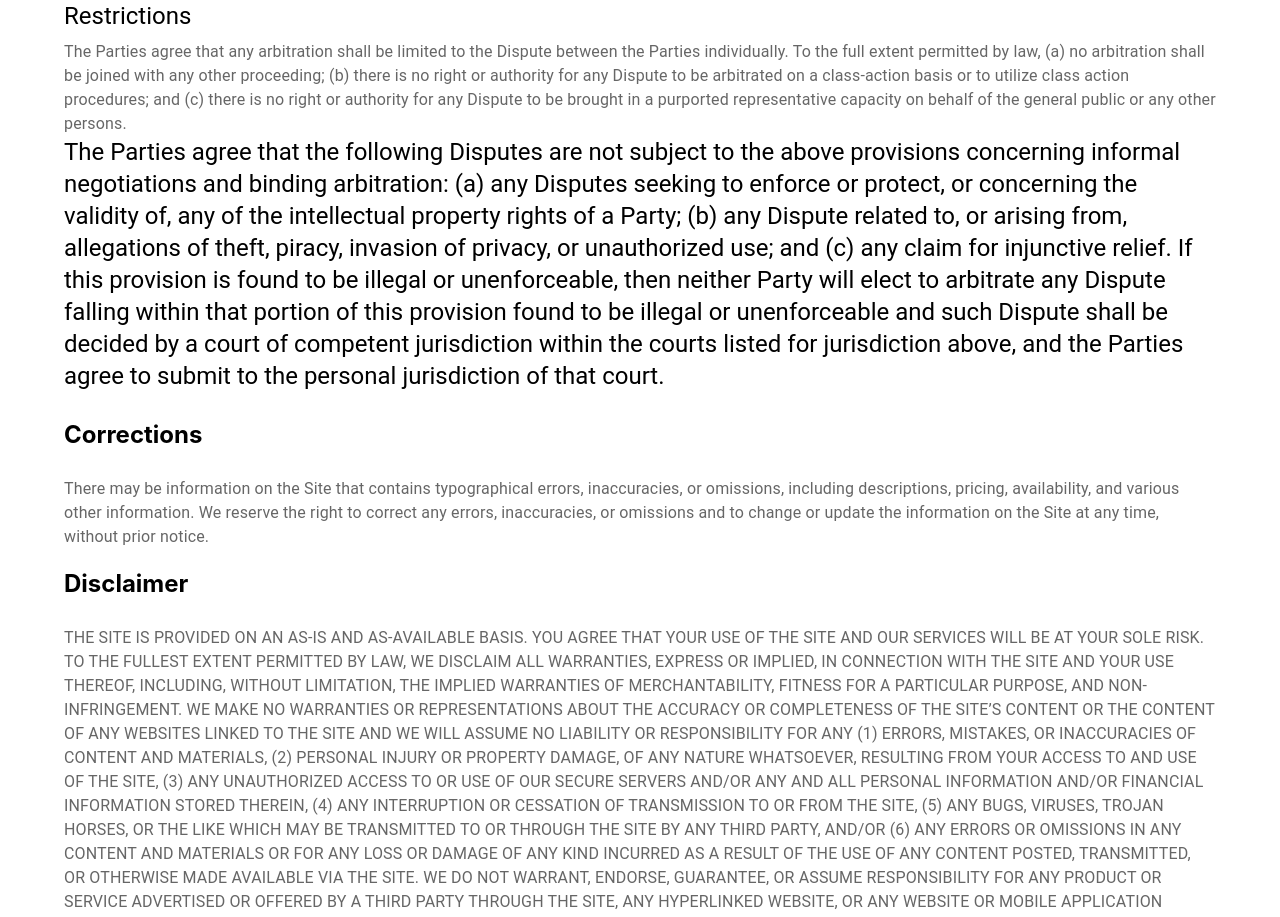
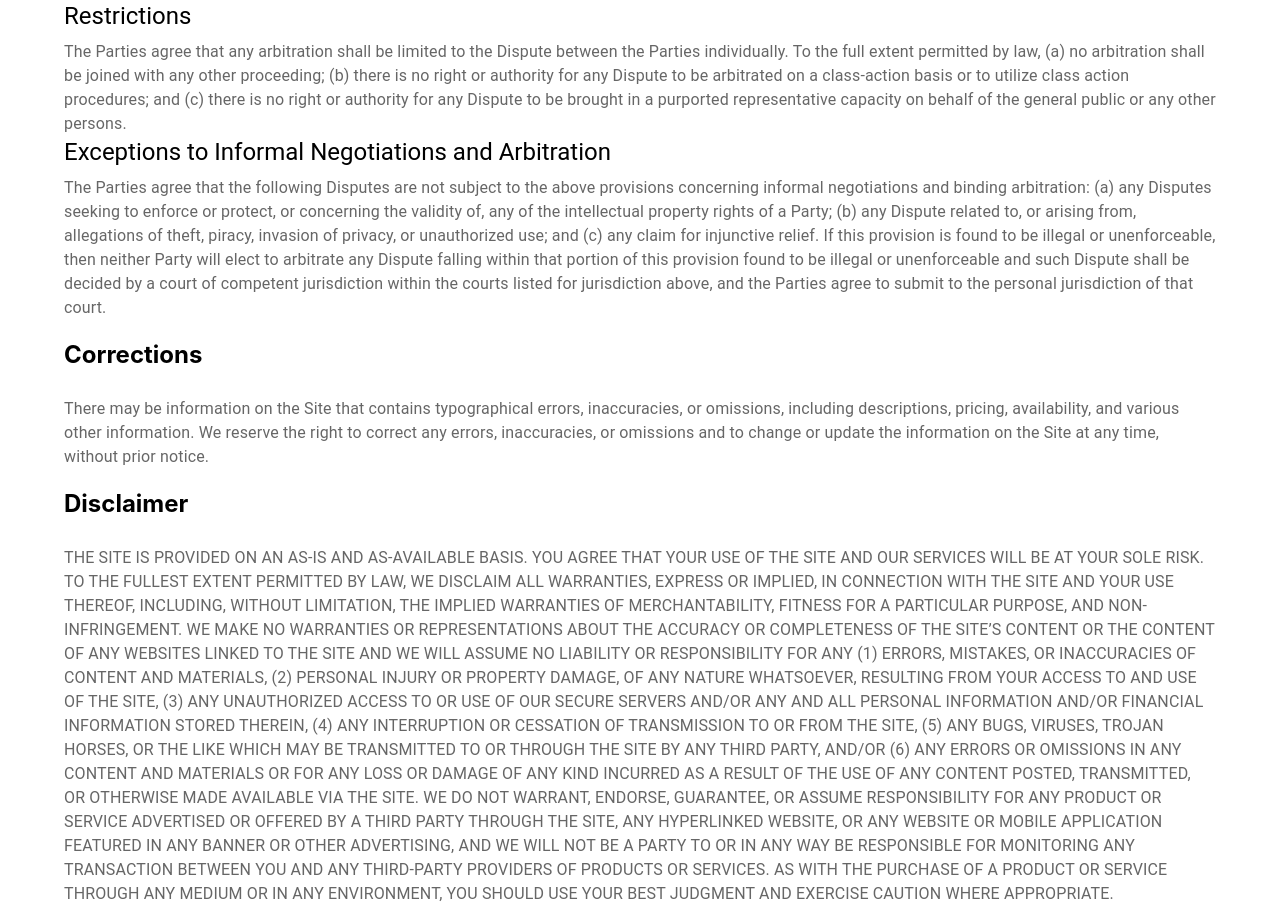
Before and after one commit to zeromcy/WebSite, a React (Create React App) app: page /terms in a window 1280 px wide. Shown: the part 7120-8037 px from the top of the page. Built offline with nearby package versions, Linux system fonts and the light colour scheme.

Commit message:
style: terms t17样式调整;

```diff
--- a/src/components/terms/sub17.js
+++ b/src/components/terms/sub17.js
@@ -10,7 +10,7 @@ export default function T17() {
             <Content sub={'Informal Negotiations'} content={'To expedite resolution and control the cost of any dispute, controversy, or claim related to these Terms of Use (each a "Dispute" and collectively, the “Disputes”) brought by either you or us (individually, a “Party” and collectively, the “Parties”), the Parties agree to first attempt to negotiate any Dispute (except those Disputes expressly provided below) informally for at least thirty (30) days before initiating arbitration. Such informal negotiations commence upon written notice from one Party to the other Party.'} />
             <Content sub={'Binding Arbitration'} content={'Any dispute arising from the relationships between the Parties to this contract shall be determined by one arbitrator who will be chosen in accordance with the Arbitration and Internal Rules of the European Court of Arbitration being part of the European Centre of Arbitration having its seat in Strasbourg, and which are in force at the time the application for arbitration is filed, and of which adoption of this clause constitutes acceptance. The seat of arbitration shall be Ghent, Belgium. The language of the proceedings shall be English. Applicable rules of substantive law shall be the law of Belgium.'} />
             <Content sub={'Restrictions'} content={'The Parties agree that any arbitration shall be limited to the Dispute between the Parties individually. To the full extent permitted by law, (a) no arbitration shall be joined with any other proceeding; (b) there is no right or authority for any Dispute to be arbitrated on a class-action basis or to utilize class action procedures; and (c) there is no right or authority for any Dispute to be brought in a purported representative capacity on behalf of the general public or any other persons.'} />
-            <Content sub={'The Parties agree that the following Disputes are not subject to the above provisions concerning informal negotiations and binding arbitration: (a) any Disputes seeking to enforce or protect, or concerning the validity of, any of the intellectual property rights of a Party; (b) any Dispute related to, or arising from, allegations of theft, piracy, invasion of privacy, or unauthorized use; and (c) any claim for injunctive relief. If this provision is found to be illegal or unenforceable, then neither Party will elect to arbitrate any Dispute falling within that portion of this provision found to be illegal or unenforceable and such Dispute shall be decided by a court of competent jurisdiction within the courts listed for jurisdiction above, and the Parties agree to submit to the personal jurisdiction of that court.'} />
+            <Content sub={'Exceptions to Informal Negotiations and Arbitration'} content={'The Parties agree that the following Disputes are not subject to the above provisions concerning informal negotiations and binding arbitration: (a) any Disputes seeking to enforce or protect, or concerning the validity of, any of the intellectual property rights of a Party; (b) any Dispute related to, or arising from, allegations of theft, piracy, invasion of privacy, or unauthorized use; and (c) any claim for injunctive relief. If this provision is found to be illegal or unenforceable, then neither Party will elect to arbitrate any Dispute falling within that portion of this provision found to be illegal or unenforceable and such Dispute shall be decided by a court of competent jurisdiction within the courts listed for jurisdiction above, and the Parties agree to submit to the personal jurisdiction of that court.'} />
 
 
         </>
```
